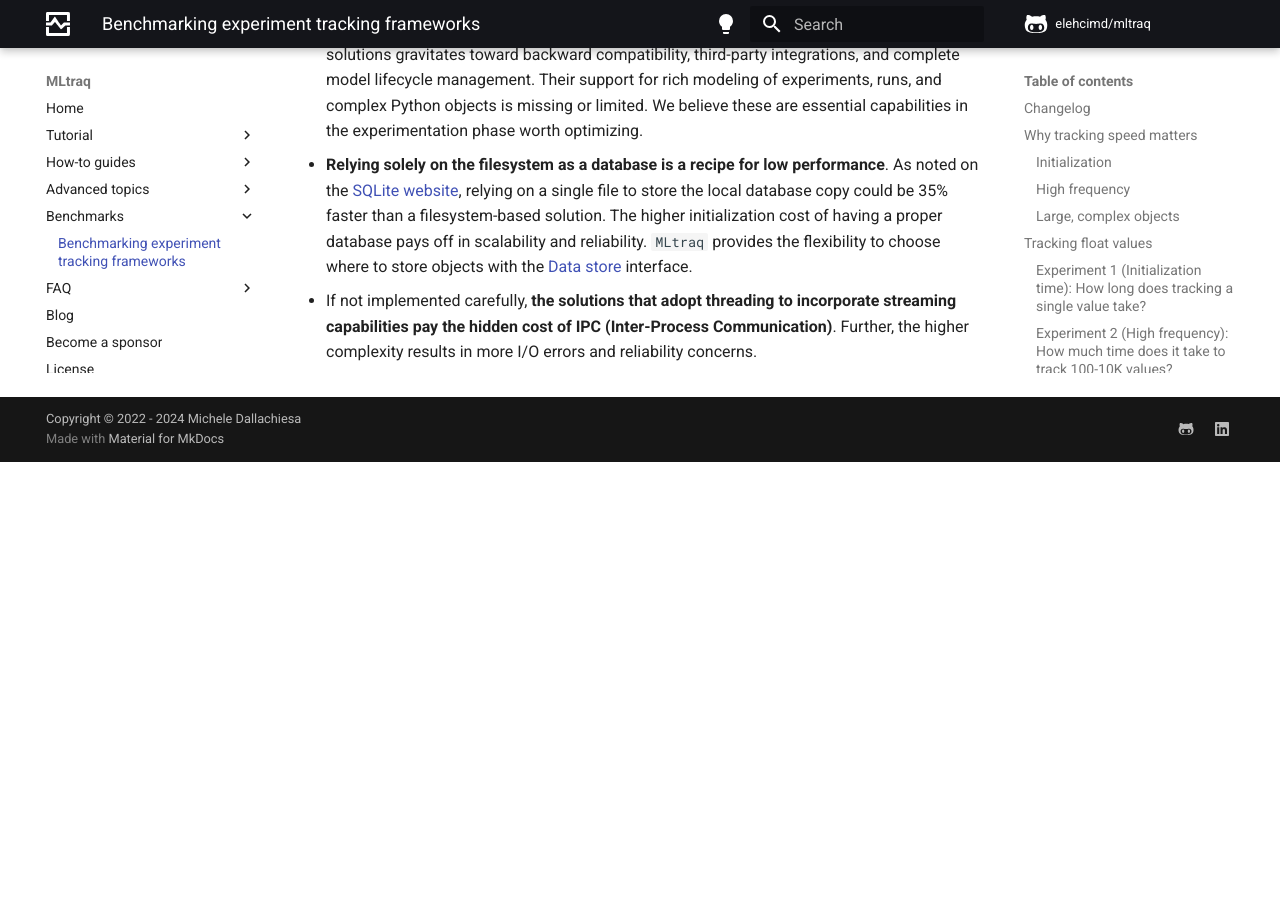
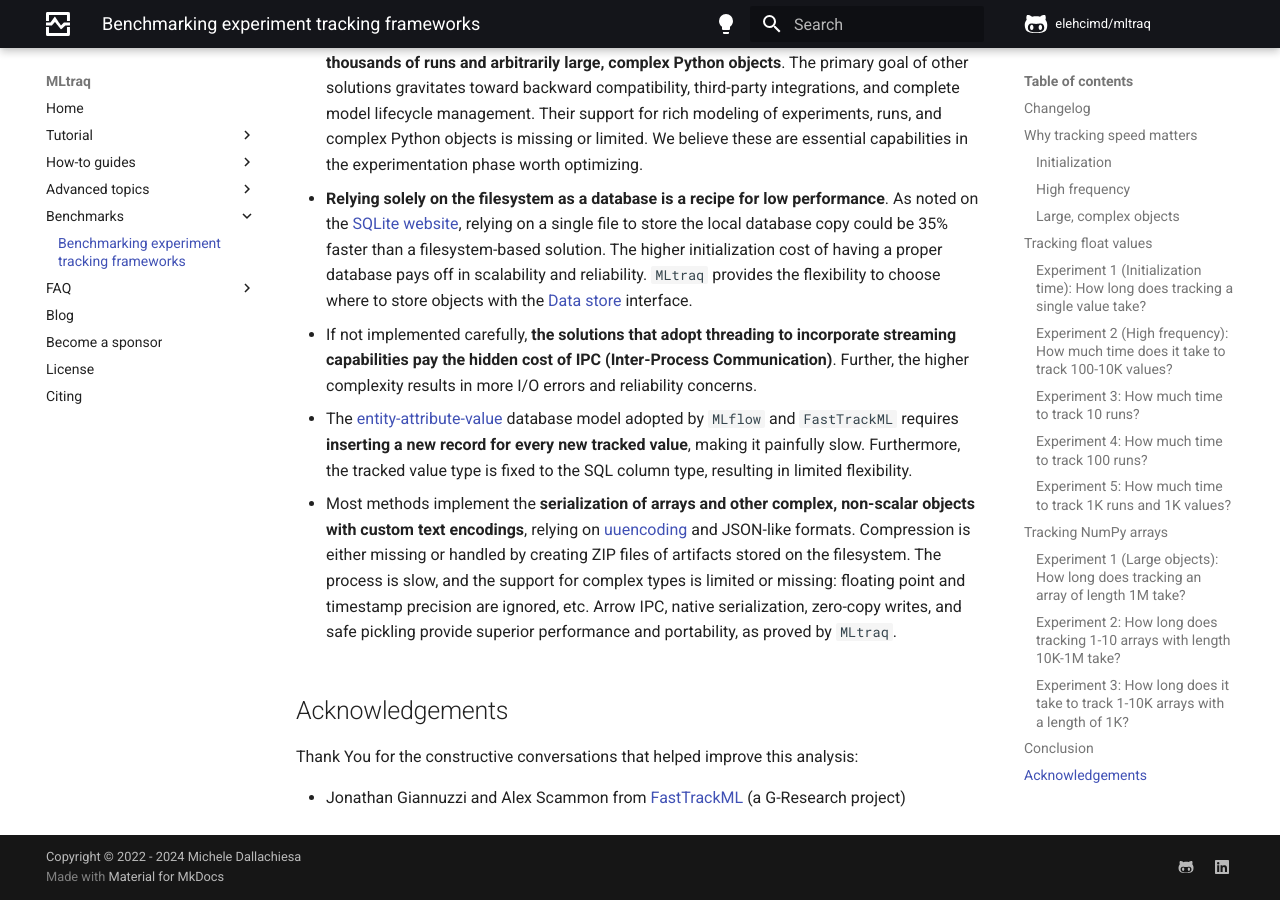
Before and after one commit to elehcimd/mltraq, an MkDocs documentation site: the page built from mkdocs/benchmarks/speed.md, in a window 1280 px wide and 900 px high, scrolled down 7896 px. Built offline with MkDocs 1.6.1 and Material for MkDocs 9.7.7, drawn with Linux system fonts in a browser that asks for light colours; a script that is not in the unit is left out; comment, search, counter and statistics services are not loaded; before the commit the page ends 8358 px from its top, so only the background shows below that; some of the changed text lies outside the part shown.

Commit message:
[docs] small improvements

```diff
--- a/mkdocs/benchmarks/speed.md
+++ b/mkdocs/benchmarks/speed.md
@@ -10,12 +10,12 @@
 In this analysis, we compare the experiment tracking speed of:
 
 * [Weights & Biases](https://wandb.ai/) (0.16.3)
-* [MLflow](https://mlflow.org/) (2.10.2)
+* [MLflow](https://mlflow.org/) (2.11.0)
 * [FastTrackML](https://github.com/G-Research/fasttrackml) (0.5.0b2)
 * [Neptune](https://neptune.ai/) (1.9.1)
 * [Aim](https://aimstack.io/) (3.18.1)
-* [Comet](https://www.comet.com/) (3.38.0)
-* [MLtraq](https://mltraq.com/) (0.0.118)
+* [Comet](https://www.comet.com/) (3.38.1)
+* [MLtraq](https://mltraq.com/) (0.0.125)
 
 We vary the number of runs and values as defined in the [key concepts](../tutorial/index.md).
 
@@ -25,7 +25,7 @@
 For each experiment, we report the time in seconds (s). The reported results are averaged on `10` independent runs running in the foreground without parallelization.
 The plots report the performance varying the number of experiments, runs, and values, with aggregates by method.
 
-References and instructions to reproduce the results, as well as more details on the setup, can be found in the notebooks [Benchmarks rev1](https://github.com/elehcimd/mltraq/blob/devel/notebooks/07%20Tracking%20speed%20-%20Benchmarks%20rev1.ipynb) (`float`) and [Benchmarks 2](https://github.com/elehcimd/mltraq/blob/fixes/notebooks/08%20Tracking%20speed%20-%20Benchmarks%202.ipynb) (`NumPy`).
+References and instructions to reproduce the results, as well as more details on the setup, can be found in the notebooks [Benchmarks rev1](https://github.com/elehcimd/mltraq/blob/devel/notebooks/07%20Tracking%20speed%20-%20Benchmarks%20rev1.ipynb) (`float` scalars) and [Benchmarks 2](https://github.com/elehcimd/mltraq/blob/fixes/notebooks/08%20Tracking%20speed%20-%20Benchmarks%202.ipynb) (`NumPy` arrays).
 
 !!! Question "How can we improve this analysis?"
     In comparative analyses, there are always many nuances and little details that can make a big difference. You can [open a discussion](https://github.com/elehcimd/mltraq/discussions) to ask questions or create a change request on the [issue tracker](https://github.com/elehcimd/mltraq/issues) if you find any issues. There might be ways to tune the methods to improve their performance that we missed or other solutions worth considering
@@ -38,6 +38,7 @@
 
 ## Changelog
 
+* 2024.03.06 - Improved conclusions and added acknowledgements
 * 2024.03.04 - Added FastTrackML, improved text and plots
 * 2023.02.26 - Initial publication of results
 
@@ -216,3 +217,13 @@
 `MLtraq` provides the flexibility to choose where to store objects with the [Data store](../advanced/datastore.md) interface.
 
 * If not implemented carefully, **the solutions that adopt threading to incorporate streaming capabilities pay the hidden cost of IPC (Inter-Process Communication)**. Further, the higher complexity results in more I/O errors and reliability concerns.
+
+* The [entity-attribute-value](https://en.wikipedia.org/wiki/Entity–attribute–value_model) database model adopted by `MLflow` and `FastTrackML` requires **inserting a new record for every new tracked value**, making it painfully slow. Furthermore, the tracked value type is fixed to the SQL column type, resulting in limited flexibility.
+
+* Most methods implement the **serialization of arrays and other complex, non-scalar objects with custom text encodings**, relying on [uuencoding](https://en.wikipedia.org/wiki/Uuencoding) and JSON-like formats. Compression is either missing or handled by creating ZIP files of artifacts stored on the filesystem. The process is slow, and the support for complex types is limited or missing: floating point and timestamp precision are ignored, etc. Arrow IPC, native serialization, zero-copy writes, and safe pickling provide superior performance and portability, as proved by `MLtraq`.
+
+## Acknowledgements
+
+Thank You for the constructive conversations that helped improve this analysis:
+
+* Jonathan Giannuzzi and Alex Scammon from [FastTrackML](https://github.com/G-Research/fasttrackml) (a G-Research project)
```
Also changed, not shown: other parts of mkdocs/benchmarks/speed.md (+1 -1 lines).
